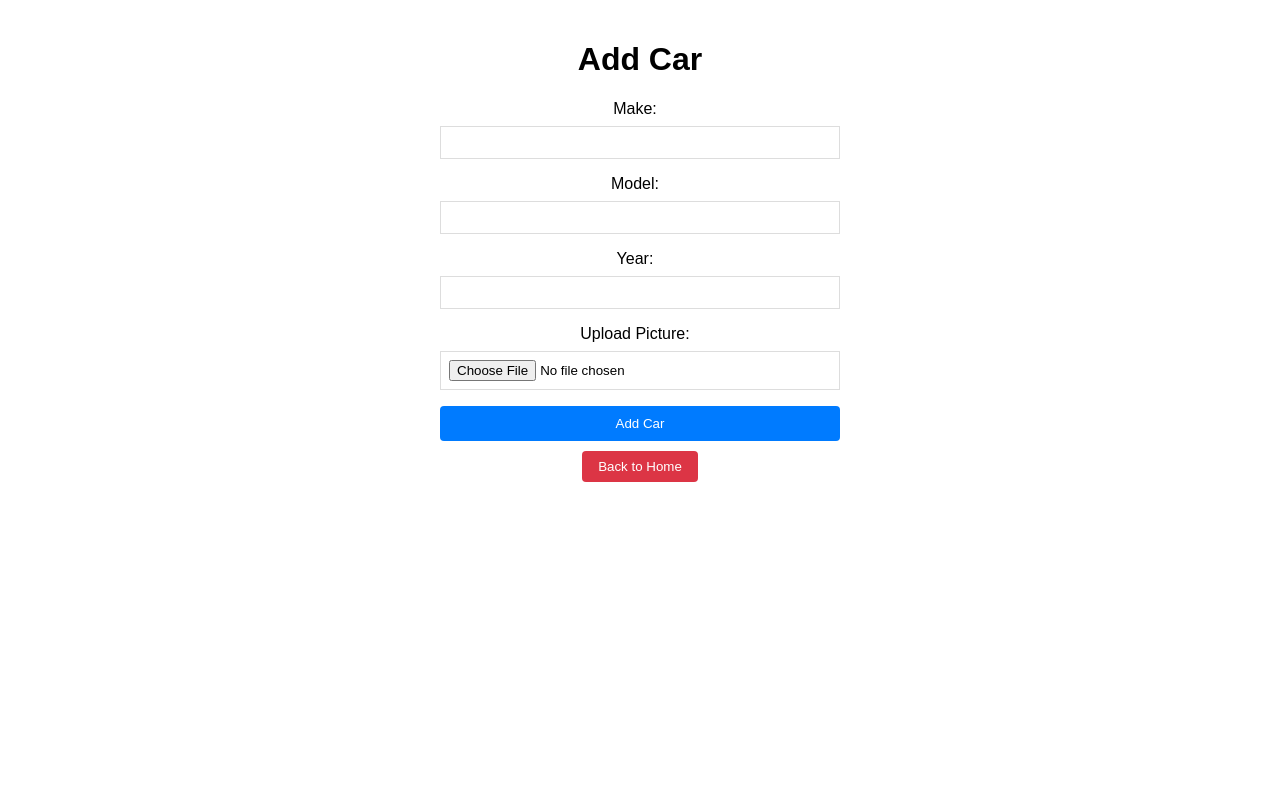
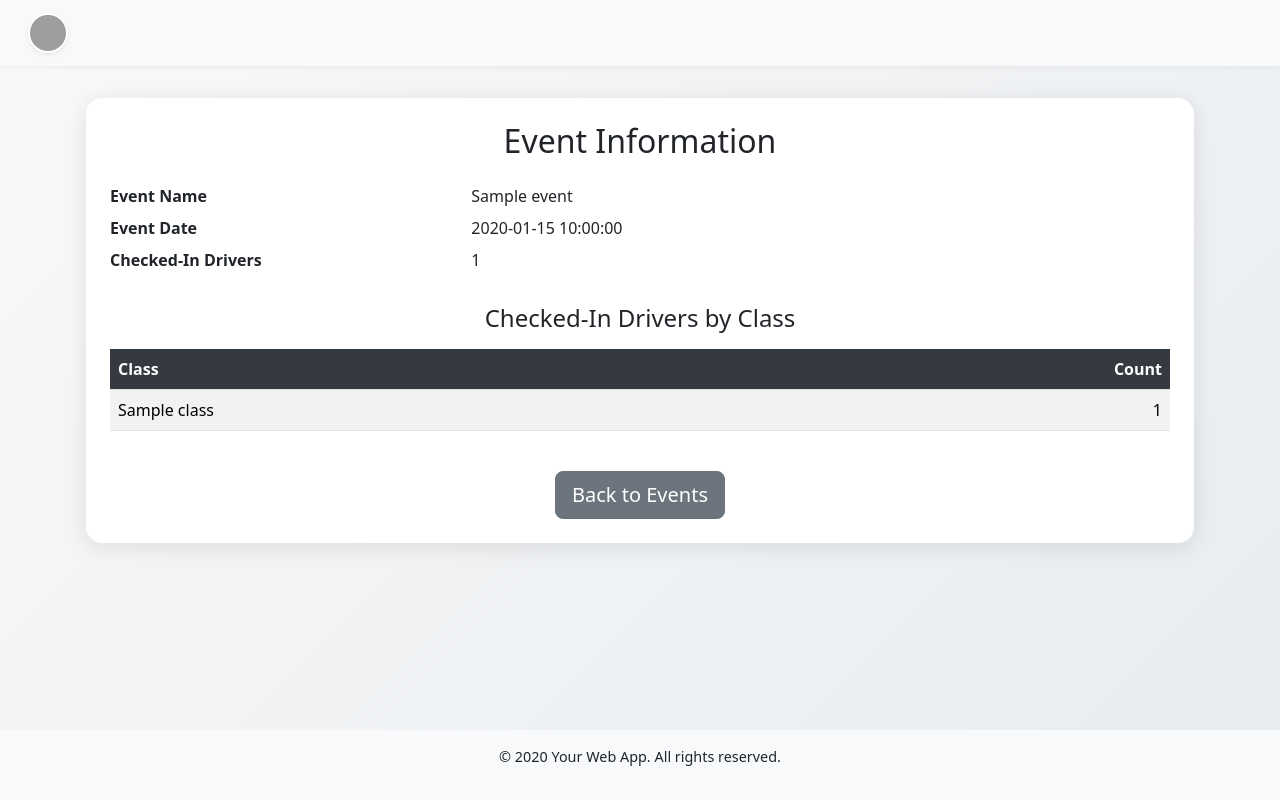
Before and after one commit to johnatrootdynamics/Race-Keeper, a Flask app: template templates/event_info.html in a window 1280 px wide. Run offline with Flask 3, Linux system fonts and the light colour scheme; the template is opened without the code that fills it: most values are stand-ins (such as "Sample title", 1, 10 or a date in 2020); some libraries are stand-ins or nearby versions; grey boxes are pictures that could not be loaded.

Commit message:
Update event_info.html

```diff
--- a/templates/event_info.html
+++ b/templates/event_info.html
@@ -1,31 +1,104 @@
 <!DOCTYPE html>
 <html lang="en">
 <head>
-    <meta charset="UTF-8">
-    <meta http-equiv="X-UA-Compatible" content="IE=edge">
-    <meta name="viewport" content="width=device-width, initial-scale=1.0">
-    <link rel="stylesheet" href="{{ url_for('static', filename='styles.css') }}">
-    <title>Add Car</title>
+    <meta charset="UTF-8" />
+    <meta http-equiv="X-UA-Compatible" content="IE=edge" />
+    <meta name="viewport" content="width=device-width, initial-scale=1.0" />
+    <title>Event Info</title>
+    <!-- Bootstrap 5 CSS -->
+    <link href="https://cdn.jsdelivr.net/npm/bootstrap@5.3.3/dist/css/bootstrap.min.css" rel="stylesheet">
+    <style>
+        /* ---------- Page background ---------- */
+        body {
+            background: linear-gradient(135deg, #f8f9fa 0%, #e9ecef 100%);
+            min-height: 100vh;
+            display: flex;
+            flex-direction: column;
+        }
+        /* ---------- Navbar ---------- */
+        .navbar-light {
+            box-shadow: 0 2px 6px rgba(0, 0, 0, 0.05);
+        }
+        /* ---------- Main container ---------- */
+        .dashboard-wrapper {
+            flex: 1 0 auto;
+            padding: 2rem 1rem;
+        }
+        /* ---------- Card ---------- */
+        .dashboard-card {
+            border: none;
+            border-radius: 1rem;
+            box-shadow: 0 4px 24px rgba(0, 0, 0, 0.1);
+        }
+        /* ---------- Table header ---------- */
+        .table thead th {
+            background-color: #343a40;
+            color: #fff;
+        }
+        /* ---------- Footer ---------- */
+        .footer {
+            text-align: center;
+            padding: 1rem 0;
+            background: #f8f9fa;
+            font-size: 0.9rem;
+        }
+    </style>
 </head>
 <body>
-    <div class="container profile-container">
-        <h1 class="title">Add Car</h1>
-        <form class="add-car-form" method="POST" action="{{ url_for('add_car', driver_id=driver_id) }}" enctype="multipart/form-data">
-            <label for="make">Make:</label>
-            <input type="text" name="make" required>
+  {# ——— shared navbar ——— #}
+  {% include "partials/_navbar.html" %}
 
-            <label for="model">Model:</label>
-            <input type="text" name="model" required>
+  <main class="dashboard-wrapper container">
+    <div class="card dashboard-card p-4">
+      <h2 class="mb-4 text-center">Event Information</h2>
 
-            <label for="year">Year:</label>
-            <input type="number" name="year" required>
+      <dl class="row mb-4">
+        <dt class="col-sm-4 fw-bold">Event Name</dt>
+        <dd class="col-sm-8">{{ event.event_name }}</dd>
 
-            <label for="picture">Upload Picture:</label>
-            <input type="file" name="picture">
+        <dt class="col-sm-4 fw-bold">Event Date</dt>
+        <dd class="col-sm-8">{{ event.event_date }}</dd>
 
-            <button type="submit" class="add-car-button">Add Car</button>
-        </form>
-        <a href="{{ url_for('index') }}"><button class="back-button">Back to Home</button></a>
+        <dt class="col-sm-4 fw-bold">Checked‑In Drivers</dt>
+        <dd class="col-sm-8">{{ checked_in_count }}</dd>
+      </dl>
+
+      {% if class_counts %}
+        <h4 class="mb-3 text-center">Checked‑In Drivers by Class</h4>
+        <div class="table-responsive">
+          <table class="table table-striped table-hover w-100">
+            <thead>
+              <tr>
+                <th>Class</th>
+                <th class="text-end">Count</th>
+              </tr>
+            </thead>
+            <tbody>
+              {% for row in class_counts %}
+                <tr>
+                  <td>{{ row.class }}</td>
+                  <td class="text-end">{{ row.count }}</td>
+                </tr>
+              {% endfor %}
+            </tbody>
+          </table>
+        </div>
+      {% else %}
+        <p class="text-center text-muted">No drivers have checked in yet.</p>
+      {% endif %}
+
+      <div class="d-grid gap-2 d-md-flex justify-content-md-center mt-4 flex-wrap">
+        <a href="{{ url_for('events') }}" class="btn btn-secondary btn-lg">Back to Events</a>
+      </div>
     </div>
+  </main>
+
+  <!-- Footer -->
+  <footer class="footer mt-auto">
+    <p>© {{ current_year }} Your Web App. All rights reserved.</p>
+  </footer>
+
+  <!-- Bootstrap JS Bundle -->
+  <script src="https://cdn.jsdelivr.net/npm/bootstrap@5.3.3/dist/js/bootstrap.bundle.min.js"></script>
 </body>
 </html>
```
